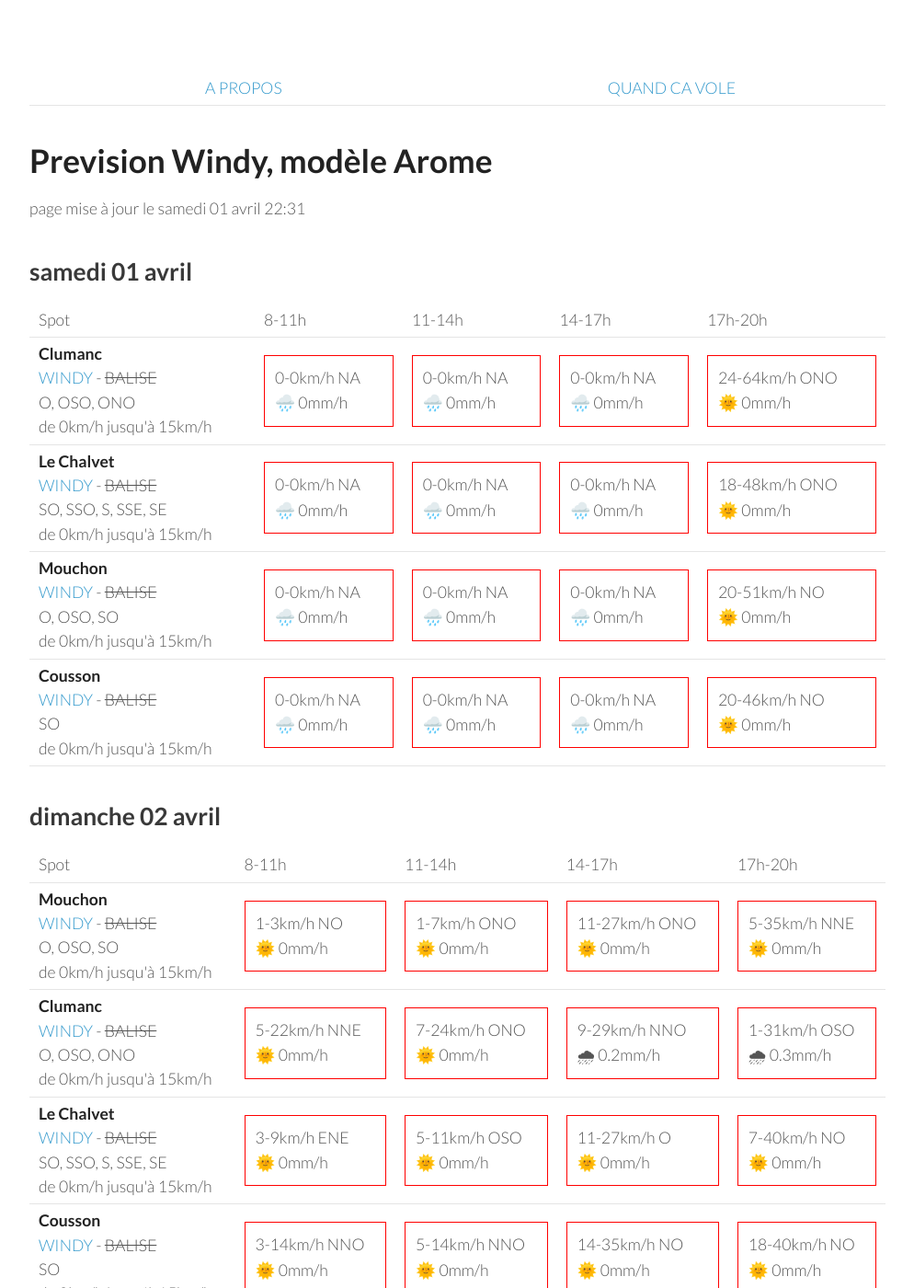
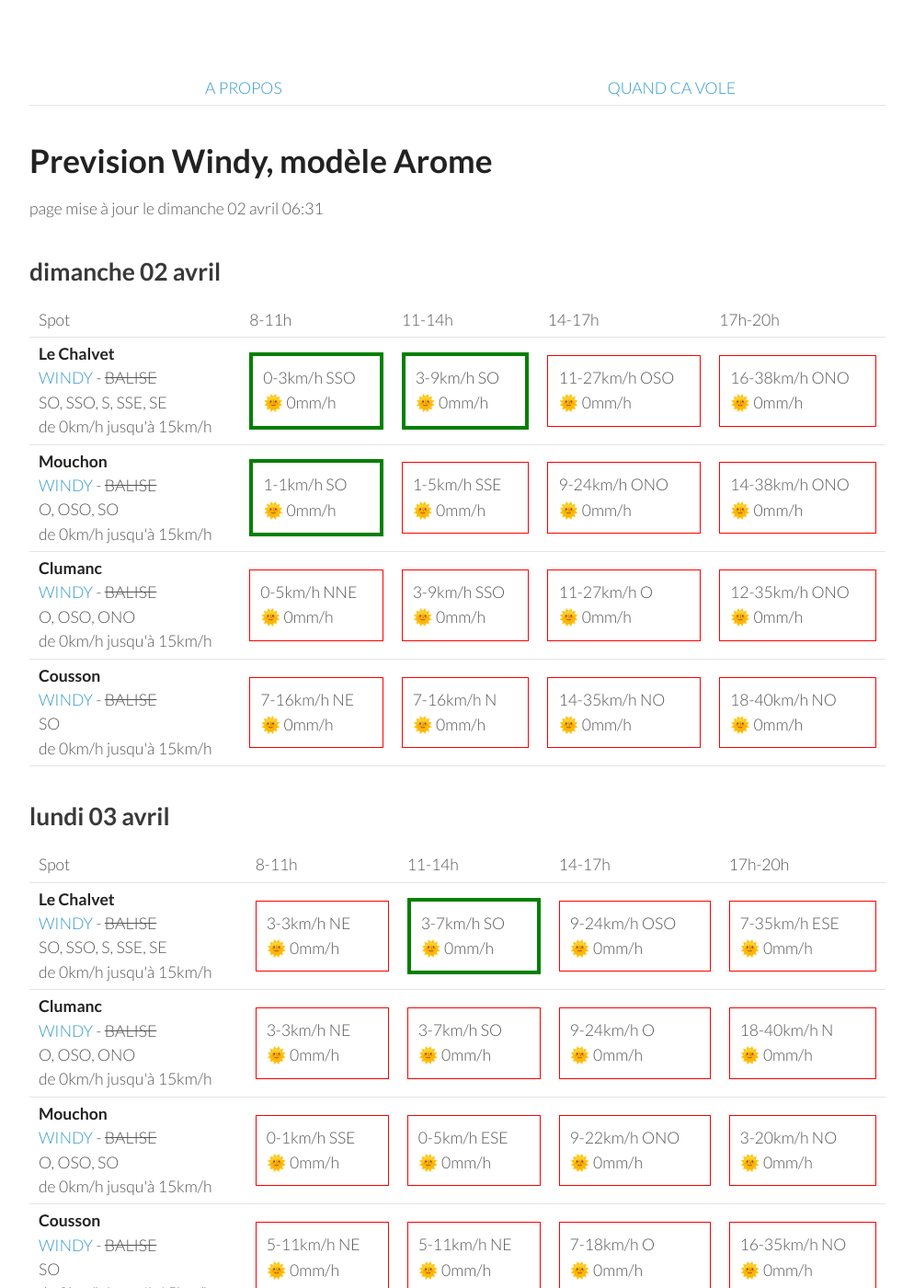
Before and after one commit to parapente-dans-le-nord/parapente-dans-le-nord.github.io, a Jekyll site: the page built from serre_poncon.markdown, in a window 1280 px wide and 1400 px high. Shown: the whole window at 92% size, without its empty margins (26-1020 px from the left). Built offline with Jekyll 4.4.1, drawn with Linux system fonts in a browser that asks for light colours; some of the changed text lies outside the part shown.

Commit message:
update index.markdown

```diff
--- a/serre_poncon.markdown
+++ b/serre_poncon.markdown
@@ -7,60 +7,8 @@ title:  "Tous les spots"
 {: .links}
 
 # Prevision Windy, modèle Arome
-page mise à jour le samedi 01 avril 22:31
+page mise à jour le dimanche 02 avril 06:31
 
-## samedi 01 avril
-
-{::nomarkdown}
-<table>
-  <tbody>
-    <tr>
-      <td>Spot</td>
-      <td>8-11h</td>
-      <td>11-14h</td>
-      <td>14-17h</td>
-      <td>17h-20h</td>
-    </tr>
-<tr>
-        <td><strong>Clumanc</strong><br><a href="https://windy.com/44.027/6.402?43.914,6.403,10,m:eSxaglP">WINDY</a> - <span class="no-balise"> BALISE </span><br> <span class="vent-favorable">O, OSO, ONO</span><br><span class="force-vent">de 0km/h jusqu'à 15km/h</span> </td>
-
-            <td><div class="not-flyable"><p>0-0km/h NA</p><p>🌧️ 0mm/h</p></div></td>
-            <td><div class="not-flyable"><p>0-0km/h NA</p><p>🌧️ 0mm/h</p></div></td>
-            <td><div class="not-flyable"><p>0-0km/h NA</p><p>🌧️ 0mm/h</p></div></td>
-            <td><div class="not-flyable"><p>24-64km/h ONO</p><p>🌞 0mm/h</p></div></td>
-
-    </tr>
-<tr>
-        <td><strong>Le Chalvet</strong><br><a href="https://windy.com/43.979/6.480?43.866,6.480,10,m:eSsaglX">WINDY</a> - <span class="no-balise"> BALISE </span><br> <span class="vent-favorable">SO, SSO, S, SSE, SE</span><br><span class="force-vent">de 0km/h jusqu'à 15km/h</span> </td>
-
-            <td><div class="not-flyable"><p>0-0km/h NA</p><p>🌧️ 0mm/h</p></div></td>
-            <td><div class="not-flyable"><p>0-0km/h NA</p><p>🌧️ 0mm/h</p></div></td>
-            <td><div class="not-flyable"><p>0-0km/h NA</p><p>🌧️ 0mm/h</p></div></td>
-            <td><div class="not-flyable"><p>18-48km/h ONO</p><p>🌞 0mm/h</p></div></td>
-
-    </tr>
-<tr>
-        <td><strong>Mouchon</strong><br><a href="https://windy.com/43.992/6.424?43.878,6.425,10,m:eSuaglR">WINDY</a> - <span class="no-balise"> BALISE </span><br> <span class="vent-favorable">O, OSO, SO</span><br><span class="force-vent">de 0km/h jusqu'à 15km/h</span> </td>
-
-            <td><div class="not-flyable"><p>0-0km/h NA</p><p>🌧️ 0mm/h</p></div></td>
-            <td><div class="not-flyable"><p>0-0km/h NA</p><p>🌧️ 0mm/h</p></div></td>
-            <td><div class="not-flyable"><p>0-0km/h NA</p><p>🌧️ 0mm/h</p></div></td>
-            <td><div class="not-flyable"><p>20-51km/h NO</p><p>🌞 0mm/h</p></div></td>
-
-    </tr>
-<tr>
-        <td><strong>Cousson</strong><br><a href="https://windy.com/44.054/6.240?43.940,6.241,10,m:eSAaglz">WINDY</a> - <span class="no-balise"> BALISE </span><br> <span class="vent-favorable">SO</span><br><span class="force-vent">de 0km/h jusqu'à 15km/h</span> </td>
-
-            <td><div class="not-flyable"><p>0-0km/h NA</p><p>🌧️ 0mm/h</p></div></td>
-            <td><div class="not-flyable"><p>0-0km/h NA</p><p>🌧️ 0mm/h</p></div></td>
-            <td><div class="not-flyable"><p>0-0km/h NA</p><p>🌧️ 0mm/h</p></div></td>
-            <td><div class="not-flyable"><p>20-46km/h NO</p><p>🌞 0mm/h</p></div></td>
-
-    </tr>
-
-</tbody>
-</table>
-{:/}
 ## dimanche 02 avril
 
 {::nomarkdown}
@@ -74,40 +22,40 @@ page mise à jour le samedi 01 avril 22:31
       <td>17h-20h</td>
     </tr>
 <tr>
+        <td><strong>Le Chalvet</strong><br><a href="https://windy.com/43.979/6.480?43.866,6.480,10,m:eSsaglX">WINDY</a> - <span class="no-balise"> BALISE </span><br> <span class="vent-favorable">SO, SSO, S, SSE, SE</span><br><span class="force-vent">de 0km/h jusqu'à 15km/h</span> </td>
+
+            <td><div class="flyable"><p>0-3km/h SSO</p><p>🌞 0mm/h</p></div></td>
+            <td><div class="flyable"><p>3-9km/h SO</p><p>🌞 0mm/h</p></div></td>
+            <td><div class="not-flyable"><p>11-27km/h OSO</p><p>🌞 0mm/h</p></div></td>
+            <td><div class="not-flyable"><p>16-38km/h ONO</p><p>🌞 0mm/h</p></div></td>
+
+
+    </tr>
+<tr>
         <td><strong>Mouchon</strong><br><a href="https://windy.com/43.992/6.424?43.878,6.425,10,m:eSuaglR">WINDY</a> - <span class="no-balise"> BALISE </span><br> <span class="vent-favorable">O, OSO, SO</span><br><span class="force-vent">de 0km/h jusqu'à 15km/h</span> </td>
 
-            <td><div class="not-flyable"><p>1-3km/h NO</p><p>🌞 0mm/h</p></div></td>
-            <td><div class="not-flyable"><p>1-7km/h ONO</p><p>🌞 0mm/h</p></div></td>
-            <td><div class="not-flyable"><p>11-27km/h ONO</p><p>🌞 0mm/h</p></div></td>
-            <td><div class="not-flyable"><p>5-35km/h NNE</p><p>🌞 0mm/h</p></div></td>
+            <td><div class="flyable"><p>1-1km/h SO</p><p>🌞 0mm/h</p></div></td>
+            <td><div class="not-flyable"><p>1-5km/h SSE</p><p>🌞 0mm/h</p></div></td>
+            <td><div class="not-flyable"><p>9-24km/h ONO</p><p>🌞 0mm/h</p></div></td>
+            <td><div class="not-flyable"><p>14-38km/h ONO</p><p>🌞 0mm/h</p></div></td>
 
 
     </tr>
 <tr>
         <td><strong>Clumanc</strong><br><a href="https://windy.com/44.027/6.402?43.914,6.403,10,m:eSxaglP">WINDY</a> - <span class="no-balise"> BALISE </span><br> <span class="vent-favorable">O, OSO, ONO</span><br><span class="force-vent">de 0km/h jusqu'à 15km/h</span> </td>
 
-            <td><div class="not-flyable"><p>5-22km/h NNE</p><p>🌞 0mm/h</p></div></td>
-            <td><div class="not-flyable"><p>7-24km/h ONO</p><p>🌞 0mm/h</p></div></td>
-            <td><div class="not-flyable"><p>9-29km/h NNO</p><p>🌧 0.2mm/h</p></div></td>
-            <td><div class="not-flyable"><p>1-31km/h OSO</p><p>🌧 0.3mm/h</p></div></td>
-
-
-    </tr>
-<tr>
-        <td><strong>Le Chalvet</strong><br><a href="https://windy.com/43.979/6.480?43.866,6.480,10,m:eSsaglX">WINDY</a> - <span class="no-balise"> BALISE </span><br> <span class="vent-favorable">SO, SSO, S, SSE, SE</span><br><span class="force-vent">de 0km/h jusqu'à 15km/h</span> </td>
-
-            <td><div class="not-flyable"><p>3-9km/h ENE</p><p>🌞 0mm/h</p></div></td>
-            <td><div class="not-flyable"><p>5-11km/h OSO</p><p>🌞 0mm/h</p></div></td>
+            <td><div class="not-flyable"><p>0-5km/h NNE</p><p>🌞 0mm/h</p></div></td>
+            <td><div class="not-flyable"><p>3-9km/h SSO</p><p>🌞 0mm/h</p></div></td>
             <td><div class="not-flyable"><p>11-27km/h O</p><p>🌞 0mm/h</p></div></td>
-            <td><div class="not-flyable"><p>7-40km/h NO</p><p>🌞 0mm/h</p></div></td>
+            <td><div class="not-flyable"><p>12-35km/h ONO</p><p>🌞 0mm/h</p></div></td>
 
 
     </tr>
 <tr>
         <td><strong>Cousson</strong><br><a href="https://windy.com/44.054/6.240?43.940,6.241,10,m:eSAaglz">WINDY</a> - <span class="no-balise"> BALISE </span><br> <span class="vent-favorable">SO</span><br><span class="force-vent">de 0km/h jusqu'à 15km/h</span> </td>
 
-            <td><div class="not-flyable"><p>3-14km/h NNO</p><p>🌞 0mm/h</p></div></td>
-            <td><div class="not-flyable"><p>5-14km/h NNO</p><p>🌞 0mm/h</p></div></td>
+            <td><div class="not-flyable"><p>7-16km/h NE</p><p>🌞 0mm/h</p></div></td>
+            <td><div class="not-flyable"><p>7-16km/h N</p><p>🌞 0mm/h</p></div></td>
             <td><div class="not-flyable"><p>14-35km/h NO</p><p>🌞 0mm/h</p></div></td>
             <td><div class="not-flyable"><p>18-40km/h NO</p><p>🌞 0mm/h</p></div></td>
 
@@ -130,42 +78,42 @@ page mise à jour le samedi 01 avril 22:31
       <td>17h-20h</td>
     </tr>
 <tr>
-        <td><strong>Mouchon</strong><br><a href="https://windy.com/43.992/6.424?43.878,6.425,10,m:eSuaglR">WINDY</a> - <span class="no-balise"> BALISE </span><br> <span class="vent-favorable">O, OSO, SO</span><br><span class="force-vent">de 0km/h jusqu'à 15km/h</span> </td>
+        <td><strong>Le Chalvet</strong><br><a href="https://windy.com/43.979/6.480?43.866,6.480,10,m:eSsaglX">WINDY</a> - <span class="no-balise"> BALISE </span><br> <span class="vent-favorable">SO, SSO, S, SSE, SE</span><br><span class="force-vent">de 0km/h jusqu'à 15km/h</span> </td>
 
-            <td><div class="flyable"><p>0-1km/h OSO</p><p>🌞 0mm/h</p></div></td>
-            <td><div class="not-flyable"><p>7-22km/h O</p><p>🌞 0mm/h</p></div></td>
-            <td><div class="not-flyable"><p>12-37km/h O</p><p>🌧 0.2mm/h</p></div></td>
-            <td><div class="not-flyable"><p>11-38km/h NO</p><p>🌧 0.9mm/h</p></div></td>
+            <td><div class="not-flyable"><p>3-3km/h NE</p><p>🌞 0mm/h</p></div></td>
+            <td><div class="flyable"><p>3-7km/h SO</p><p>🌞 0mm/h</p></div></td>
+            <td><div class="not-flyable"><p>9-24km/h OSO</p><p>🌞 0mm/h</p></div></td>
+            <td><div class="not-flyable"><p>7-35km/h ESE</p><p>🌞 0mm/h</p></div></td>
 
 
     </tr>
 <tr>
         <td><strong>Clumanc</strong><br><a href="https://windy.com/44.027/6.402?43.914,6.403,10,m:eSxaglP">WINDY</a> - <span class="no-balise"> BALISE </span><br> <span class="vent-favorable">O, OSO, ONO</span><br><span class="force-vent">de 0km/h jusqu'à 15km/h</span> </td>
 
-            <td><div class="not-flyable"><p>3-16km/h ENE</p><p>🌞 0mm/h</p></div></td>
-            <td><div class="not-flyable"><p>7-22km/h O</p><p>🌞 0mm/h</p></div></td>
-            <td><div class="not-flyable"><p>14-38km/h O</p><p>🌧 0.2mm/h</p></div></td>
-            <td><div class="not-flyable"><p>11-40km/h NO</p><p>🌧 0.4mm/h</p></div></td>
+            <td><div class="not-flyable"><p>3-3km/h NE</p><p>🌞 0mm/h</p></div></td>
+            <td><div class="not-flyable"><p>3-7km/h SO</p><p>🌞 0mm/h</p></div></td>
+            <td><div class="not-flyable"><p>9-24km/h O</p><p>🌞 0mm/h</p></div></td>
+            <td><div class="not-flyable"><p>18-40km/h N</p><p>🌞 0mm/h</p></div></td>
 
 
     </tr>
 <tr>
-        <td><strong>Le Chalvet</strong><br><a href="https://windy.com/43.979/6.480?43.866,6.480,10,m:eSsaglX">WINDY</a> - <span class="no-balise"> BALISE </span><br> <span class="vent-favorable">SO, SSO, S, SSE, SE</span><br><span class="force-vent">de 0km/h jusqu'à 15km/h</span> </td>
+        <td><strong>Mouchon</strong><br><a href="https://windy.com/43.992/6.424?43.878,6.425,10,m:eSuaglR">WINDY</a> - <span class="no-balise"> BALISE </span><br> <span class="vent-favorable">O, OSO, SO</span><br><span class="force-vent">de 0km/h jusqu'à 15km/h</span> </td>
 
-            <td><div class="not-flyable"><p>3-5km/h NNE</p><p>🌞 0mm/h</p></div></td>
-            <td><div class="not-flyable"><p>5-20km/h OSO</p><p>🌞 0mm/h</p></div></td>
-            <td><div class="not-flyable"><p>12-35km/h O</p><p>🌞 0mm/h</p></div></td>
-            <td><div class="not-flyable"><p>9-38km/h ONO</p><p>🌧 2.1mm/h</p></div></td>
+            <td><div class="not-flyable"><p>0-1km/h SSE</p><p>🌞 0mm/h</p></div></td>
+            <td><div class="not-flyable"><p>0-5km/h ESE</p><p>🌞 0mm/h</p></div></td>
+            <td><div class="not-flyable"><p>9-22km/h ONO</p><p>🌞 0mm/h</p></div></td>
+            <td><div class="not-flyable"><p>3-20km/h NO</p><p>🌞 0mm/h</p></div></td>
 
 
     </tr>
 <tr>
         <td><strong>Cousson</strong><br><a href="https://windy.com/44.054/6.240?43.940,6.241,10,m:eSAaglz">WINDY</a> - <span class="no-balise"> BALISE </span><br> <span class="vent-favorable">SO</span><br><span class="force-vent">de 0km/h jusqu'à 15km/h</span> </td>
 
-            <td><div class="not-flyable"><p>3-7km/h NE</p><p>🌞 0mm/h</p></div></td>
-            <td><div class="not-flyable"><p>5-20km/h ONO</p><p>🌞 0mm/h</p></div></td>
-            <td><div class="not-flyable"><p>12-33km/h ONO</p><p>🌞 0mm/h</p></div></td>
-            <td><div class="not-flyable"><p>7-35km/h NO</p><p>🌞 0mm/h</p></div></td>
+            <td><div class="not-flyable"><p>5-11km/h NE</p><p>🌞 0mm/h</p></div></td>
+            <td><div class="not-flyable"><p>5-11km/h NE</p><p>🌞 0mm/h</p></div></td>
+            <td><div class="not-flyable"><p>7-18km/h O</p><p>🌞 0mm/h</p></div></td>
+            <td><div class="not-flyable"><p>16-35km/h NO</p><p>🌞 0mm/h</p></div></td>
 
 
     </tr>
@@ -186,42 +134,42 @@ page mise à jour le samedi 01 avril 22:31
       <td>17h-20h</td>
     </tr>
 <tr>
-        <td><strong>Le Chalvet</strong><br><a href="https://windy.com/43.979/6.480?43.866,6.480,10,m:eSsaglX">WINDY</a> - <span class="no-balise"> BALISE </span><br> <span class="vent-favorable">SO, SSO, S, SSE, SE</span><br><span class="force-vent">de 0km/h jusqu'à 15km/h</span> </td>
+        <td><strong>Clumanc</strong><br><a href="https://windy.com/44.027/6.402?43.914,6.403,10,m:eSxaglP">WINDY</a> - <span class="no-balise"> BALISE </span><br> <span class="vent-favorable">O, OSO, ONO</span><br><span class="force-vent">de 0km/h jusqu'à 15km/h</span> </td>
 
-            <td><div class="flyable"><p>3-14km/h SE</p><p>🌞 0mm/h</p></div></td>
-            <td><div class="not-flyable"><p>7-25km/h O</p><p>🌧 0.2mm/h</p></div></td>
-            <td><div class="not-flyable"><p>12-35km/h ONO</p><p>🌧 0.8mm/h</p></div></td>
-            <td><div class="not-flyable"><p>7-37km/h OSO</p><p>🌧 3.9mm/h</p></div></td>
+            <td><div class="not-flyable"><p>3-18km/h ESE</p><p>🌞 0mm/h</p></div></td>
+            <td><div class="not-flyable"><p>9-29km/h O</p><p>🌞 0mm/h</p></div></td>
+            <td><div class="not-flyable"><p>14-38km/h O</p><p>🌧 0.7mm/h</p></div></td>
+            <td><div class="not-flyable"><p>7-42km/h OSO</p><p>🌧 2mm/h</p></div></td>
 
 
     </tr>
 <tr>
         <td><strong>Mouchon</strong><br><a href="https://windy.com/43.992/6.424?43.878,6.425,10,m:eSuaglR">WINDY</a> - <span class="no-balise"> BALISE </span><br> <span class="vent-favorable">O, OSO, SO</span><br><span class="force-vent">de 0km/h jusqu'à 15km/h</span> </td>
 
-            <td><div class="not-flyable"><p>3-16km/h SE</p><p>🌞 0mm/h</p></div></td>
-            <td><div class="not-flyable"><p>9-25km/h O</p><p>🌧 0.2mm/h</p></div></td>
-            <td><div class="not-flyable"><p>12-35km/h O</p><p>🌧 1mm/h</p></div></td>
-            <td><div class="not-flyable"><p>7-38km/h OSO</p><p>🌧 3mm/h</p></div></td>
-
-
-    </tr>
-<tr>
-        <td><strong>Clumanc</strong><br><a href="https://windy.com/44.027/6.402?43.914,6.403,10,m:eSxaglP">WINDY</a> - <span class="no-balise"> BALISE </span><br> <span class="vent-favorable">O, OSO, ONO</span><br><span class="force-vent">de 0km/h jusqu'à 15km/h</span> </td>
-
-            <td><div class="not-flyable"><p>3-16km/h SE</p><p>🌞 0mm/h</p></div></td>
-            <td><div class="not-flyable"><p>9-27km/h O</p><p>🌧 0.2mm/h</p></div></td>
-            <td><div class="not-flyable"><p>12-37km/h O</p><p>🌧 1mm/h</p></div></td>
-            <td><div class="not-flyable"><p>7-38km/h OSO</p><p>🌧 3mm/h</p></div></td>
+            <td><div class="not-flyable"><p>3-18km/h ESE</p><p>🌞 0mm/h</p></div></td>
+            <td><div class="not-flyable"><p>9-27km/h O</p><p>🌞 0mm/h</p></div></td>
+            <td><div class="not-flyable"><p>14-38km/h ONO</p><p>🌧 0.6mm/h</p></div></td>
+            <td><div class="not-flyable"><p>7-42km/h OSO</p><p>🌧 3mm/h</p></div></td>
 
 
     </tr>
 <tr>
         <td><strong>Cousson</strong><br><a href="https://windy.com/44.054/6.240?43.940,6.241,10,m:eSAaglz">WINDY</a> - <span class="no-balise"> BALISE </span><br> <span class="vent-favorable">SO</span><br><span class="force-vent">de 0km/h jusqu'à 15km/h</span> </td>
 
-            <td><div class="not-flyable"><p>1-11km/h ESE</p><p>🌞 0mm/h</p></div></td>
-            <td><div class="not-flyable"><p>7-24km/h O</p><p>🌞 0mm/h</p></div></td>
-            <td><div class="not-flyable"><p>12-33km/h OSO</p><p>🌧 0.8mm/h</p></div></td>
-            <td><div class="not-flyable"><p>9-35km/h SSO</p><p>🌧 4.2mm/h</p></div></td>
+            <td><div class="not-flyable"><p>3-14km/h E</p><p>🌞 0mm/h</p></div></td>
+            <td><div class="not-flyable"><p>9-25km/h O</p><p>🌞 0mm/h</p></div></td>
+            <td><div class="not-flyable"><p>12-37km/h OSO</p><p>🌧 1.3mm/h</p></div></td>
+            <td><div class="not-flyable"><p>9-37km/h SSO</p><p>🌧 3.3mm/h</p></div></td>
+
+
+    </tr>
+<tr>
+        <td><strong>Le Chalvet</strong><br><a href="https://windy.com/43.979/6.480?43.866,6.480,10,m:eSsaglX">WINDY</a> - <span class="no-balise"> BALISE </span><br> <span class="vent-favorable">SO, SSO, S, SSE, SE</span><br><span class="force-vent">de 0km/h jusqu'à 15km/h</span> </td>
+
+            <td><div class="not-flyable"><p>3-16km/h ESE</p><p>🌞 0mm/h</p></div></td>
+            <td><div class="not-flyable"><p>9-27km/h O</p><p>🌞 0mm/h</p></div></td>
+            <td><div class="not-flyable"><p>12-37km/h O</p><p>🌧 0.6mm/h</p></div></td>
+            <td><div class="not-flyable"><p>7-38km/h OSO</p><p>🌧 4mm/h</p></div></td>
 
 
     </tr>
@@ -244,8 +192,8 @@ page mise à jour le samedi 01 avril 22:31
 <tr>
         <td><strong>Mouchon</strong><br><a href="https://windy.com/43.992/6.424?43.878,6.425,10,m:eSuaglR">WINDY</a> - <span class="no-balise"> BALISE </span><br> <span class="vent-favorable">O, OSO, SO</span><br><span class="force-vent">de 0km/h jusqu'à 15km/h</span> </td>
 
-            <td><div class="not-flyable"><p>3-16km/h E</p><p>🌞 0mm/h</p></div></td>
-            <td><div class="not-flyable"><p>5-18km/h OSO</p><p>🌞 0mm/h</p></div></td>
+            <td><div class="not-flyable"><p>3-16km/h ESE</p><p>🌞 0mm/h</p></div></td>
+            <td><div class="not-flyable"><p>5-20km/h OSO</p><p>🌞 0mm/h</p></div></td>
             <td><div class="not-flyable"><p>9-29km/h O</p><p>🌧 0.9mm/h</p></div></td>
             <td><div class="not-flyable"><p>7-29km/h O</p><p>🌧 0.6mm/h</p></div></td>
 
@@ -254,7 +202,7 @@ page mise à jour le samedi 01 avril 22:31
 <tr>
         <td><strong>Cousson</strong><br><a href="https://windy.com/44.054/6.240?43.940,6.241,10,m:eSAaglz">WINDY</a> - <span class="no-balise"> BALISE </span><br> <span class="vent-favorable">SO</span><br><span class="force-vent">de 0km/h jusqu'à 15km/h</span> </td>
 
-            <td><div class="not-flyable"><p>3-12km/h E</p><p>🌞 0mm/h</p></div></td>
+            <td><div class="not-flyable"><p>3-14km/h E</p><p>🌧 0.2mm/h</p></div></td>
             <td><div class="not-flyable"><p>5-18km/h OSO</p><p>🌞 0mm/h</p></div></td>
             <td><div class="not-flyable"><p>7-24km/h OSO</p><p>🌧 0.7mm/h</p></div></td>
             <td><div class="not-flyable"><p>9-27km/h SO</p><p>🌧 0.2mm/h</p></div></td>
@@ -264,8 +212,8 @@ page mise à jour le samedi 01 avril 22:31
 <tr>
         <td><strong>Clumanc</strong><br><a href="https://windy.com/44.027/6.402?43.914,6.403,10,m:eSxaglP">WINDY</a> - <span class="no-balise"> BALISE </span><br> <span class="vent-favorable">O, OSO, ONO</span><br><span class="force-vent">de 0km/h jusqu'à 15km/h</span> </td>
 
-            <td><div class="not-flyable"><p>5-16km/h E</p><p>🌞 0mm/h</p></div></td>
-            <td><div class="not-flyable"><p>5-18km/h OSO</p><p>🌞 0mm/h</p></div></td>
+            <td><div class="not-flyable"><p>3-16km/h ESE</p><p>🌞 0mm/h</p></div></td>
+            <td><div class="not-flyable"><p>5-22km/h OSO</p><p>🌞 0mm/h</p></div></td>
             <td><div class="not-flyable"><p>7-27km/h O</p><p>🌧 0.7mm/h</p></div></td>
             <td><div class="not-flyable"><p>5-29km/h OSO</p><p>🌧 0.5mm/h</p></div></td>
 
@@ -275,7 +223,7 @@ page mise à jour le samedi 01 avril 22:31
         <td><strong>Le Chalvet</strong><br><a href="https://windy.com/43.979/6.480?43.866,6.480,10,m:eSsaglX">WINDY</a> - <span class="no-balise"> BALISE </span><br> <span class="vent-favorable">SO, SSO, S, SSE, SE</span><br><span class="force-vent">de 0km/h jusqu'à 15km/h</span> </td>
 
             <td><div class="not-flyable"><p>3-14km/h E</p><p>🌞 0mm/h</p></div></td>
-            <td><div class="not-flyable"><p>5-18km/h OSO</p><p>🌞 0mm/h</p></div></td>
+            <td><div class="not-flyable"><p>5-20km/h OSO</p><p>🌞 0mm/h</p></div></td>
             <td><div class="not-flyable"><p>9-29km/h O</p><p>🌧 0.9mm/h</p></div></td>
             <td><div class="not-flyable"><p>9-31km/h ONO</p><p>🌧 0.5mm/h</p></div></td>
 
```
